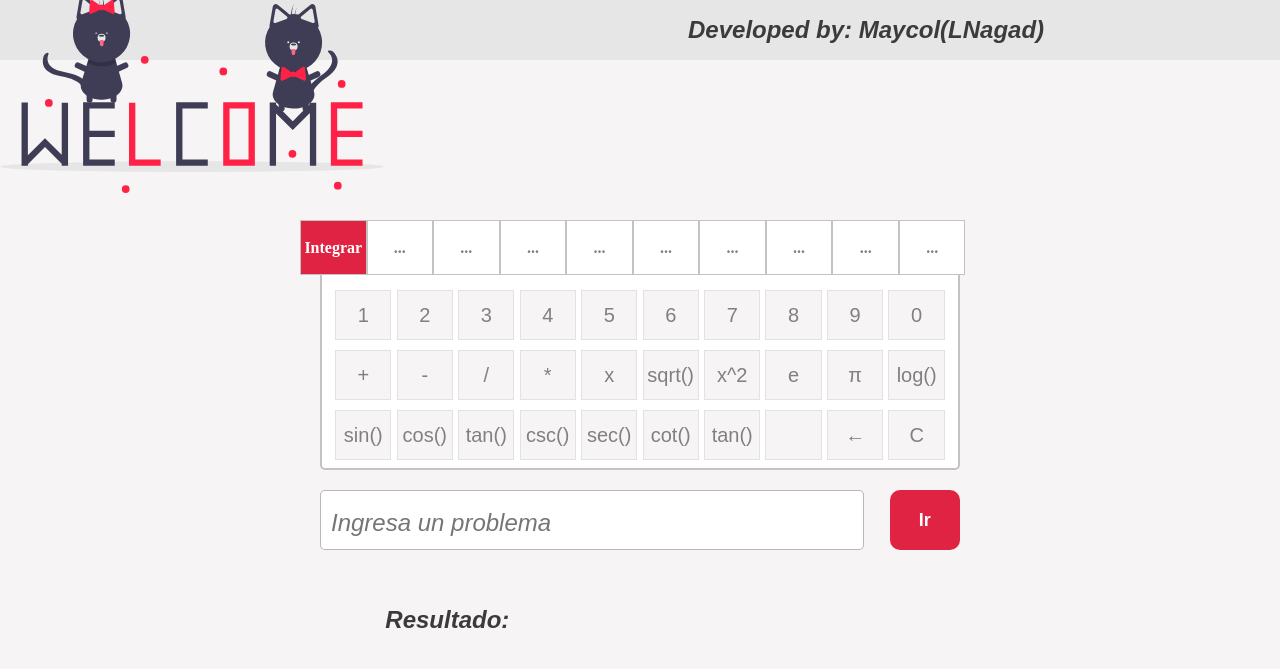
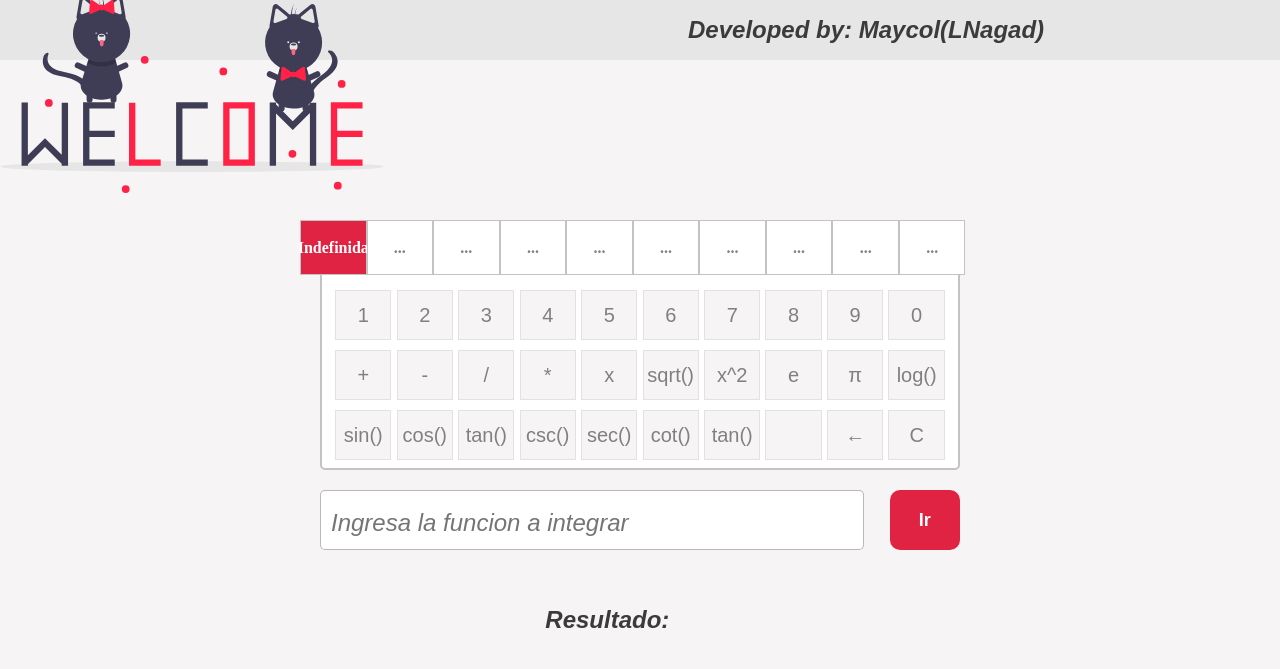
Before and after one commit to LNagad/calculatorASPNET, a Django app: page /index/ in a window 1280 px wide. Shown: the top 669 px of the page. Run offline with Django 3.2, Linux system fonts and the light colour scheme; parts of the project's set-up code (start-up, migrations or seed data) failed here and were passed over.

Commit message:
finalizado, hay que corregir cosas

```diff
--- a/calculator/calculator/calculo.py
+++ b/calculator/calculator/calculo.py
@@ -1,7 +1,7 @@
 from sympy import *
 init_printing()
 
-def bobito(fun):
+def integrar(fun):
 
     try:
         # fun = '6x'
@@ -12,36 +12,50 @@ def bobito(fun):
         f = fun
         # f = fun.strip('"')
 
+    # --------------------- validaciones necesarias
 
         if f[0] == 't' or  f[0] == 'c':
+            pass
+        elif f[0] == 's':
             pass
         elif f[0] != 'x':
             f = f.replace('x', '*x')
         else:
             pass
 
-
-
-
         for i in range(len(f)):
             if "x**" in f:
                 pass
 
+        for i in range(len(f)):
+            if f[0] == 'e' or f[1] == 'e':
+                pass
 
-        for i in range(len(f)):
-            if "e" in f[i]:
-                f = f.replace('e', '*e')
+
 
         for i in range(len(f)):
             if "π" in f[i]:
                 f = f.replace('π', '*π')
 
+
+        f = f.replace('e', '*e')
+
+        # for i in range(len(f)):
+        #     if ")" in f[i]:
+        #         f = f.replace(')', '*)')
+
         # f = 5*x
 
         print(f)
         value = integrate(f, x)
-        pprint(Integral(value, x), use_unicode= False)
 
+        pprint(Integral(f, x), use_unicode= True)
+        print('\n')
+
+        pprint(Integral(value, x), use_unicode= True)
+        html = '''
+
+        '''
         return integrate(f, x)
     except:
         return ''
--- a/calculator/calculator/calculo2.py
+++ b/calculator/calculator/calculo2.py
@@ -6,7 +6,7 @@ init_printing()
 x = symbols("x")
 e = symbols("e")
 pi = symbols("π")
-f = 5*x**2
+f = sec(x)*2
 
 
 # for i in range(len(f)):
@@ -14,3 +14,6 @@ f = 5*x**2
 
 
 pprint(Integral(f, x), use_unicode= True)
+lol = integrate(f,x)
+print('\n')
+pprint(Integral(lol, x), use_unicode= True)
--- a/calculator/calculator/vista.py
+++ b/calculator/calculator/vista.py
@@ -10,7 +10,7 @@ def index(request):
         data = ''
         const = ''
 
-    data = bobito(data)
+    data = integrar(data)
 
     # print(data)
     # print(type(data))
--- a/calculator/calculator/web/static/css/main.css
+++ b/calculator/calculator/web/static/css/main.css
@@ -258,16 +258,16 @@ input:focus::-webkit-input-placeholder {
 
 /* ------------- div display styles */
 
-.display {
-  width: 50%;
-  height: 50%;
+.main-container .app .display {
+  width: 800px;
+  height: 100px;
   display: flex;
   justify-content: space-evenly;
   align-items: center;
 
 }
 
-.display h2 {
+.main-container .app .display h2 {
   font-family: "Ubuntu", sans-serif;
   font-weight: bold;
   color: #3b3b3b;
@@ -276,7 +276,7 @@ input:focus::-webkit-input-placeholder {
 
 }
 
-.display .resultado {
+.main-container .app .display .resultado {
   font-weight: 400;
   font-size: 20px;
   text-decoration: underline;
--- a/calculator/calculator/web/templates/index.html
+++ b/calculator/calculator/web/templates/index.html
@@ -14,7 +14,6 @@
   <!-- <script src="http://ajax.googleapis.com/ajax/libs/jquery/1.7.1/jquery.min.js" type="text/javascript"></script>
    -->
 </head>
-
 <body>
   <main>
     <section class="top-container">
@@ -30,11 +29,10 @@
         <img src={% static 'img/welcome.svg' %} alt="" >
       </div>
     </section>
-
     <section class="main-container">
       <section class="app">
         <div class="modes">
-          <li class="basic active"><a href="#">Integrar</a></li>
+          <li class="basic active"><a href="#">Indefinida</a></li>
           <li class="basic"><a href="#">...</a></li>
           <li class="basic"><a href="#">...</a></li>
           <li class="basic"><a href="#">...</a></li>
@@ -83,7 +81,7 @@
 
             <form  method="post">
               {% csrf_token %}
-              <input type="text" name="input_solved" id="FunctionForm" placeholder="Ingresa un problema"  />
+              <input type="text" name="input_solved" id="FunctionForm" placeholder="Ingresa la funcion a integrar"  />
               <!--------- the button is disabled to make it easier ----->
 
               <!-- <input type="submit" value="Buscar"> -->
@@ -95,7 +93,7 @@
         </div>
         <div id="display" class="display">
           <h2>Resultado:</h2>
-          <h2 class="resultado"  id="resultado" >{{data}} {{const}}</h2>
+          <h2 class="resultado" id="resultado" >{{data}} {{const}}</h2>
         </div>
       </section>
     </section>
```
